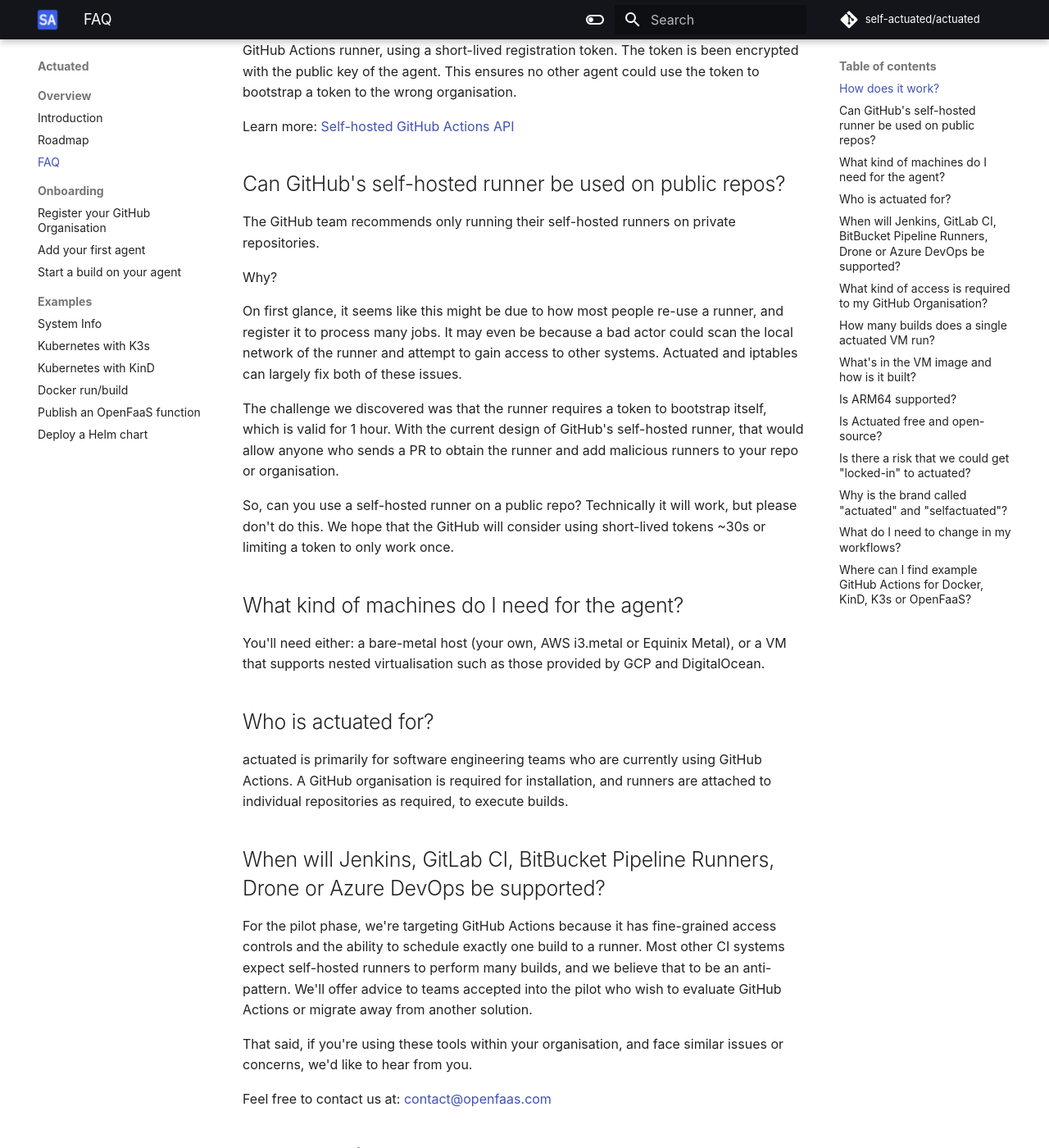
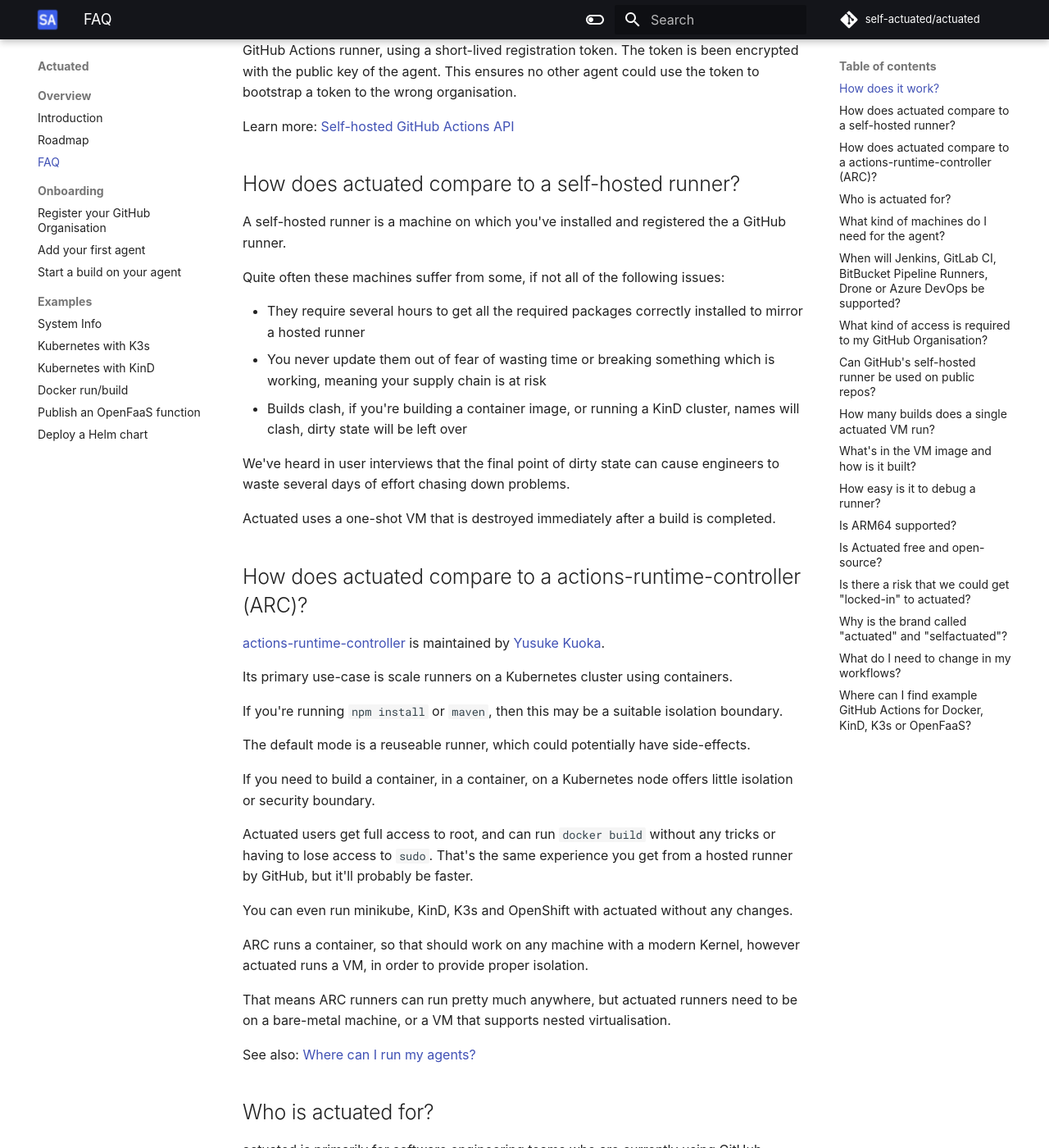
Before and after one commit to welteki/docs.actuated.dev, an MkDocs documentation site: the page built from docs/faq.md, in a window 1280 px wide and 1400 px high, scrolled down 972 px. Shown: the whole window at 82% size. Built offline with MkDocs 1.6.1 and Material for MkDocs 9.7.7, drawn with Linux system fonts in a browser that asks for light colours; some web fonts are replaced; some of the changed text lies outside the part shown.

Commit message:
Add comparisons
Signed-off-by: Alex Ellis (OpenFaaS Ltd) <alexellis2@gmail.com>

```diff
--- a/docs/faq.md
+++ b/docs/faq.md
@@ -18,25 +18,49 @@
 
 Learn more: [Self-hosted GitHub Actions API](https://docs.github.com/en/rest/actions/self-hosted-runners#create-a-registration-token-for-an-organization)
 
-## Can GitHub's self-hosted runner be used on public repos?
+## How does actuated compare to a self-hosted runner?
 
-The GitHub team recommends only running their self-hosted runners on private repositories.
+A self-hosted runner is a machine on which you've installed and registered the a GitHub runner.
 
-Why?
+Quite often these machines suffer from some, if not all of the following issues:
 
-On first glance, it seems like this might be due to how most people re-use a runner, and register it to process many jobs. It may even be because a bad actor could scan the local network of the runner and attempt to gain access to other systems. Actuated and iptables can largely fix both of these issues.
+* They require several hours to get all the required packages correctly installed to mirror a hosted runner
+* You never update them out of fear of wasting time or breaking something which is working, meaning your supply chain is at risk
+* Builds clash, if you're building a container image, or running a KinD cluster, names will clash, dirty state will be left over
 
-The challenge we discovered was that the runner requires a token to bootstrap itself, which is valid for 1 hour. With the current design of GitHub's self-hosted runner, that would allow anyone who sends a PR to obtain the runner and add malicious runners to your repo or organisation.
+We've heard in user interviews that the final point of dirty state can cause engineers to waste several days of effort chasing down problems.
 
-So, can you use a self-hosted runner on a public repo? Technically it will work, but please don't do this. We hope that the GitHub will consider using short-lived tokens ~30s or limiting a token to only work once.
+Actuated uses a one-shot VM that is destroyed immediately after a build is completed.
+
+## How does actuated compare to a actions-runtime-controller (ARC)?
+
+[actions-runtime-controller](https://github.com/actions-runner-controller/actions-runner-controller) is maintained by [Yusuke Kuoka](https://github.com/mumoshu).
+
+Its primary use-case is scale runners on a Kubernetes cluster using containers.
+
+If you're running `npm install` or `maven`, then this may be a suitable isolation boundary.
+
+The default mode is a reuseable runner, which could potentially have side-effects.
+
+If you need to build a container, in a container, on a Kubernetes node offers little isolation or security boundary.
+
+Actuated users get full access to root, and can run `docker build` without any tricks or having to lose access to `sudo`. That's the same experience you get from a hosted runner by GitHub, but it'll probably be faster.
+
+You can even run minikube, KinD, K3s and OpenShift with actuated without any changes.
+
+ARC runs a container, so that should work on any machine with a modern Kernel, however actuated runs a VM, in order to provide proper isolation.
+
+That means ARC runners can run pretty much anywhere, but actuated runners need to be on a bare-metal machine, or a VM that supports nested virtualisation.
+
+See also: [Where can I run my agents?](/add-agent.txt)
+
+## Who is actuated for?
+
+actuated is primarily for software engineering teams who are currently using GitHub Actions. A GitHub organisation is required for installation, and runners are attached to individual repositories as required, to execute builds.
 
 ## What kind of machines do I need for the agent?
 
 You'll need either: a bare-metal host (your own, AWS i3.metal or Equinix Metal), or a VM that supports nested virtualisation such as those provided by GCP and DigitalOcean.
-
-## Who is actuated for?
-
-actuated is primarily for software engineering teams who are currently using GitHub Actions. A GitHub organisation is required for installation, and runners are attached to individual repositories as required, to execute builds.
 
 ## When will Jenkins, GitLab CI, BitBucket Pipeline Runners, Drone or Azure DevOps be supported?
 
@@ -57,6 +81,18 @@
 * Administrative access to add/remove GitHub Actions Runners to individual repositories
 * Events via webhook for Workflow Runs and Workflow Jobs
 
+## Can GitHub's self-hosted runner be used on public repos?
+
+The GitHub team recommends only running their self-hosted runners on private repositories.
+
+Why?
+
+On first glance, it seems like this might be due to how most people re-use a runner, and register it to process many jobs. It may even be because a bad actor could scan the local network of the runner and attempt to gain access to other systems. Actuated and iptables can largely fix both of these issues.
+
+The challenge we discovered was that the runner requires a token to bootstrap itself, which is valid for 1 hour. With the current design of GitHub's self-hosted runner, that would allow anyone who sends a PR to obtain the runner and add malicious runners to your repo or organisation.
+
+So, can you use a self-hosted runner on a public repo? Technically it will work, but please don't do this. We hope that the GitHub will consider using short-lived tokens ~30s or limiting a token to only work once.
+
 ## How many builds does a single actuated VM run?
 
 When a VM starts up, it runs the GitHub Actions Runner ephemeral (aka one-shot) mode, so in can run at most one build. After that, the VM will be destroyed.
@@ -66,6 +102,16 @@
 ## What's in the VM image and how is it built?
 
 The VM image will be publicly available in a container registry for you to explore.
+
+## How easy is it to debug a runner?
+
+OpenSSH is pre-installed, but it will be inaccessible from your workstation by default.
+
+So to connect to it, you can use an [inlets tunnel](https://inlets.dev/), Wireguard VPN or Tailscale ephemeral token (beware, Tailscale is not free for your commercial use) to log into any agent.
+
+We recommend you add your SSH key and disable login with a password.
+
+We're also considering an automated SSH gateway and a convenient CLI for actuated customers. Let us know if you'd like to try this out.
 
 ## Is ARM64 supported?
 
```
